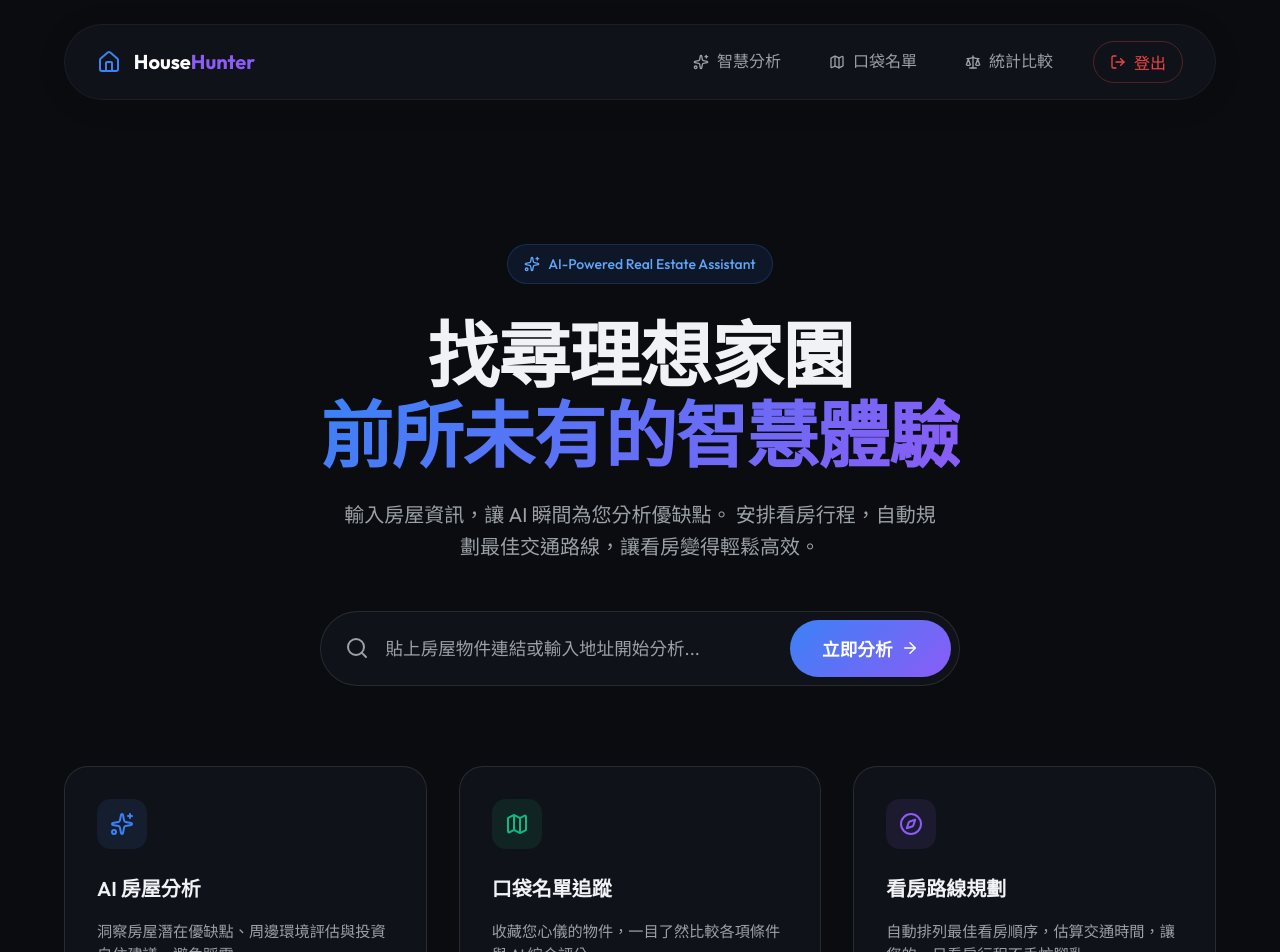
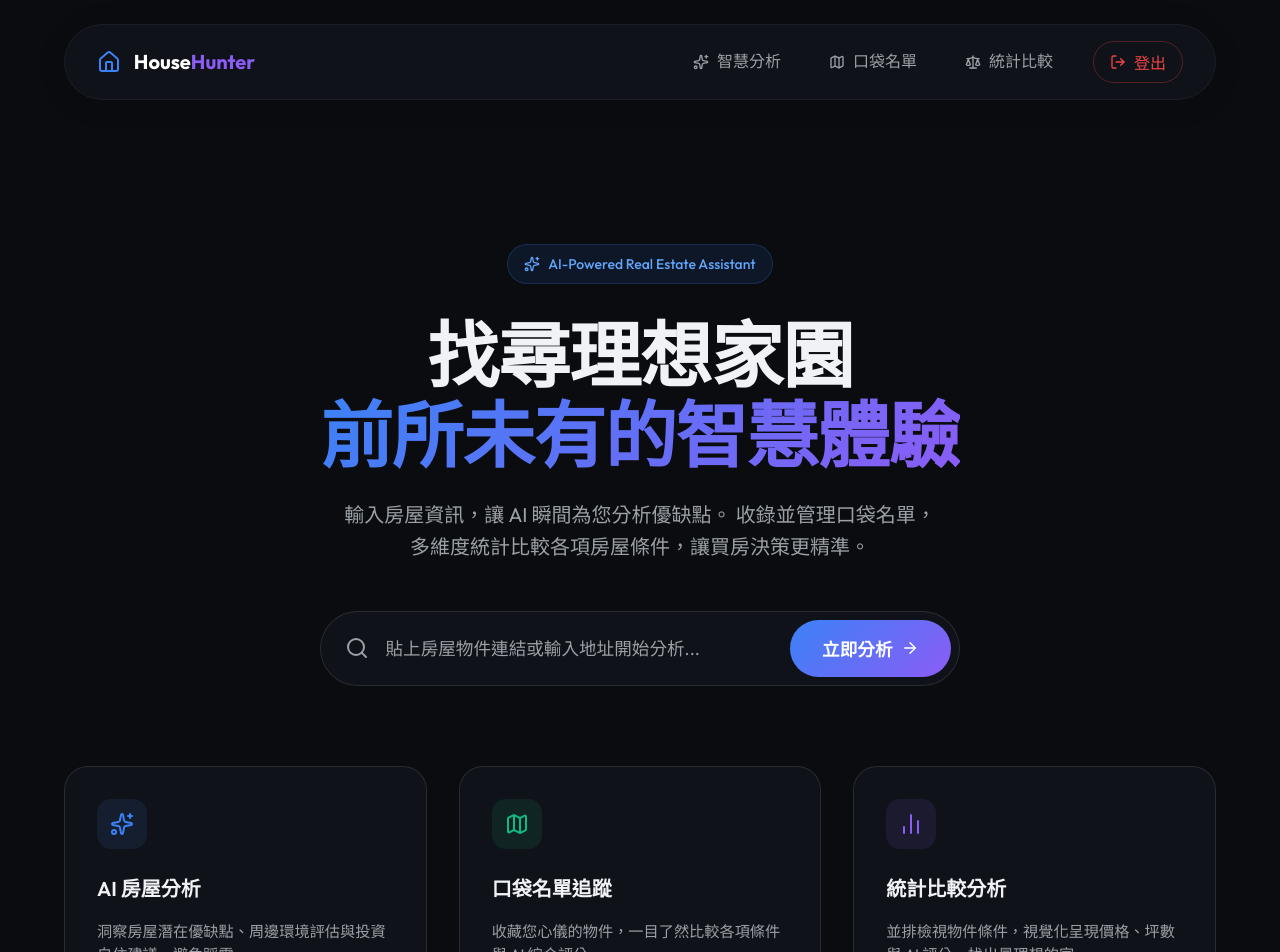
Before and after one commit to lilikoko70725/house-hunter, a Next.js app: page / in a window 1280 px wide. Shown: the top 952 px of the page. Built offline with nearby package versions, Linux system fonts and the light colour scheme.

Commit message:
feat: update home page to feature statistical analysis instead of routing

```diff
--- a/src/app/page.js
+++ b/src/app/page.js
@@ -1,7 +1,7 @@
 "use client";
 
 import styles from './page.module.css';
-import { Home, Map, Sparkles, ArrowRight, Compass, Search } from 'lucide-react';
+import { Home, Map, Sparkles, ArrowRight, BarChart2, Search } from 'lucide-react';
 import Link from 'next/link';
 import Image from 'next/image';
 import { useState } from 'react';
@@ -45,7 +45,7 @@ export default function HomePage() {
           </h1>
           <p className={`${styles.subtitle} animate-fade-in delay-2`}>
             輸入房屋資訊，讓 AI 瞬間為您分析優缺點。
-            安排看房行程，自動規劃最佳交通路線，讓看房變得輕鬆高效。
+            收錄並管理口袋名單，多維度統計比較各項房屋條件，讓買房決策更精準。
           </p>
 
           <div className={`${styles.actionContainer} animate-fade-in delay-2`}>
@@ -82,12 +82,12 @@ export default function HomePage() {
             <p>收藏您心儀的物件，一目了然比較各項條件與 AI 綜合評分。</p>
           </Link>
 
-          <Link href="/route" className={`${styles.featureCard} glass-panel`}>
+          <Link href="/compare" className={`${styles.featureCard} glass-panel`}>
             <div className={`${styles.cardIconWrapper} ${styles.routeIconWrapper}`}>
-              <Compass className={styles.cardIcon} />
+              <BarChart2 className={styles.cardIcon} />
             </div>
-            <h3>看房路線規劃</h3>
-            <p>自動排列最佳看房順序，估算交通時間，讓您的一日看房行程不手忙腳亂。</p>
+            <h3>統計比較分析</h3>
+            <p>並排檢視物件條件，視覺化呈現價格、坪數與 AI 評分，找出最理想的家。</p>
           </Link>
         </div>
       </main>
```
